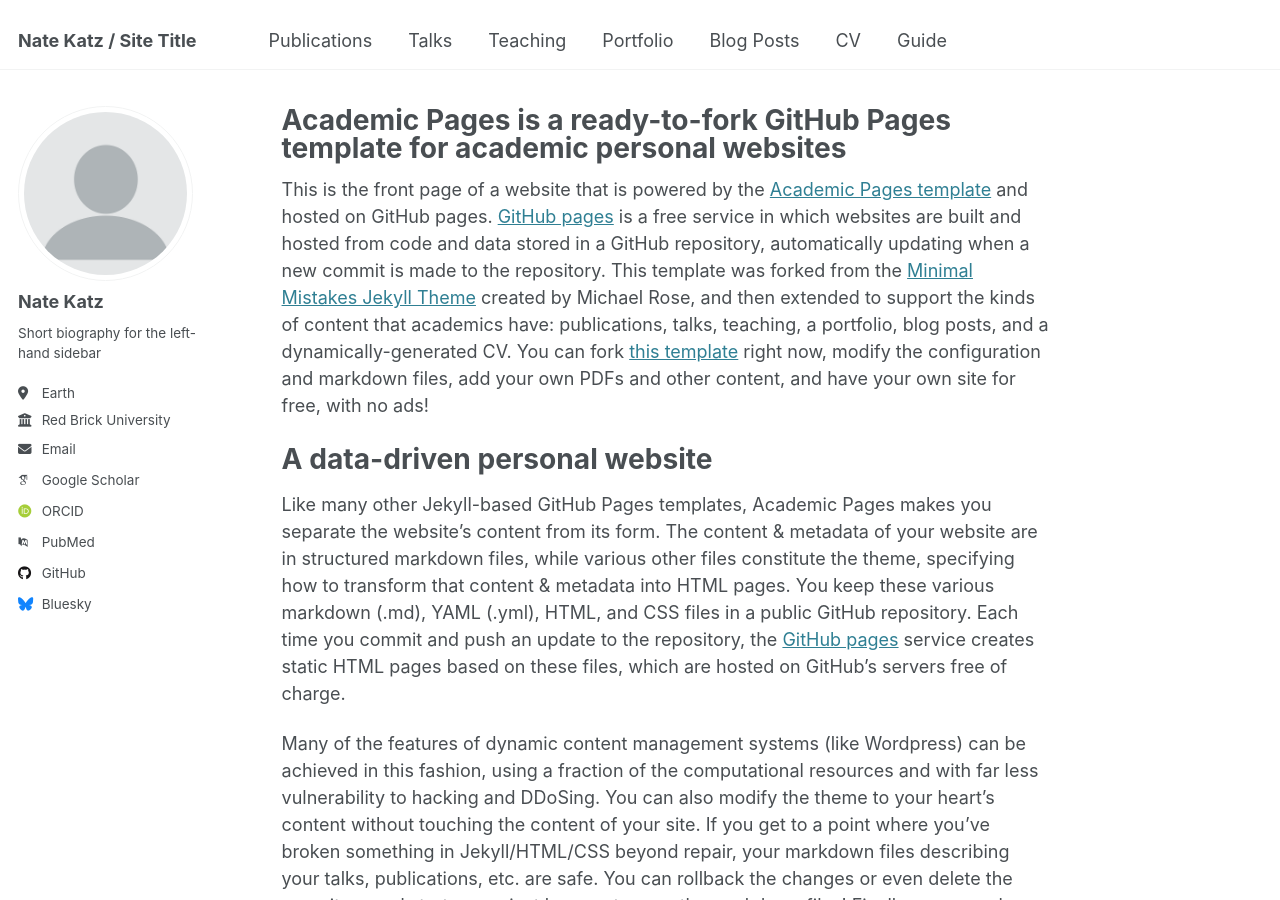
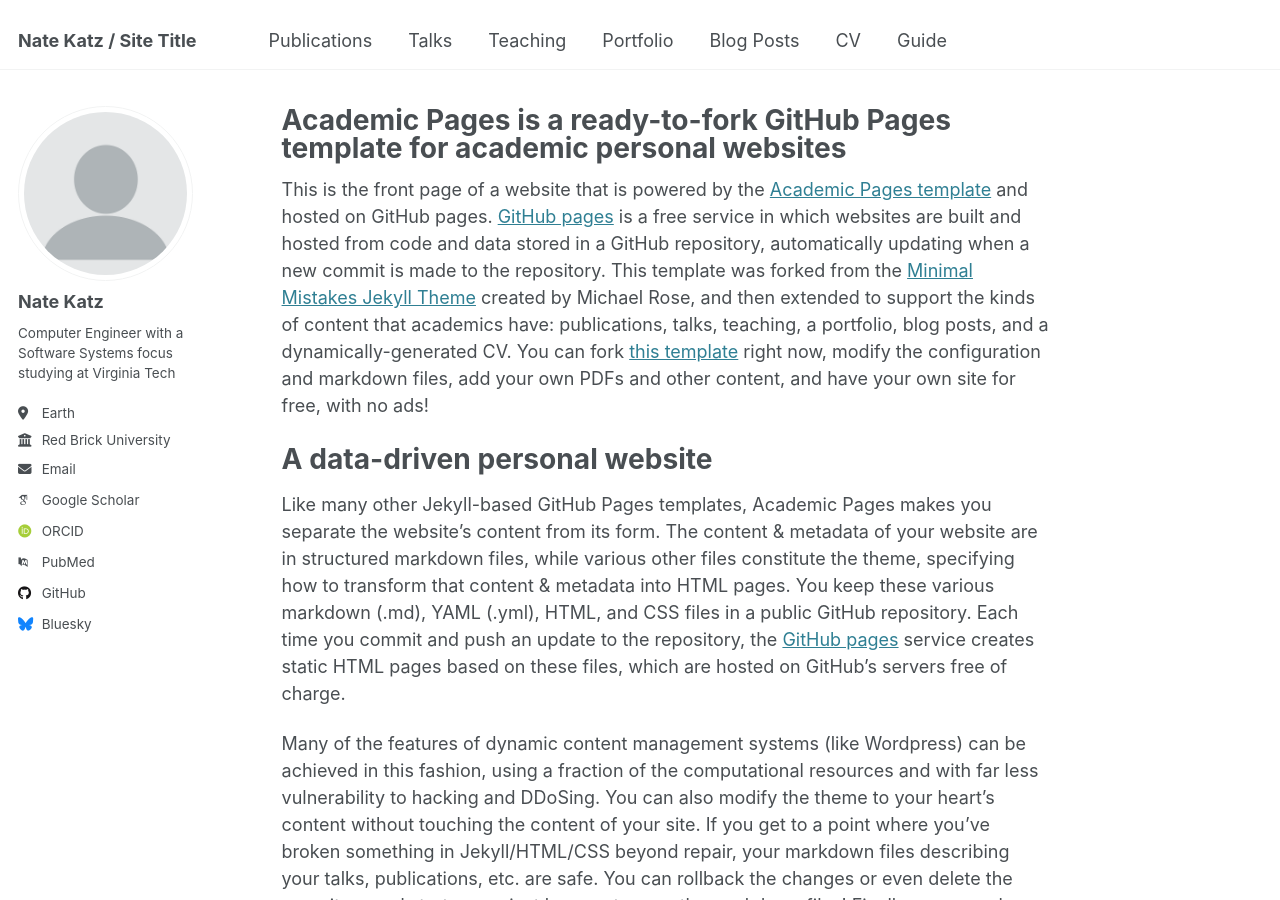
Before and after one commit to natemkatz/natemkatz.gethub.io, a Jekyll site: the page built from _pages/about.md, in a window 1280 px wide and 900 px high. Built offline with Jekyll 4.4.1, drawn with Linux system fonts in a browser that asks for light colours; some web fonts are replaced.

Commit message:
Update _config.yml

```diff
--- a/_config.yml
+++ b/_config.yml
@@ -25,11 +25,11 @@ author:
   avatar           : "profile.png"
   name             : "Nate Katz"
   pronouns         : # example: "she/her"
-  bio              : "Short biography for the left-hand sidebar"
+  bio              : "Computer Engineer with a Software Systems focus studying at Virginia Tech"
   location         : "Earth"
   employer         : "Red Brick University"
   uri              : # URL
-  email            : "none@example.org"
+  email            : "natemkatz@gmail.com"
 
   # Academic websites
   arxiv            : # URL - Update with the correct link to your profile
```
